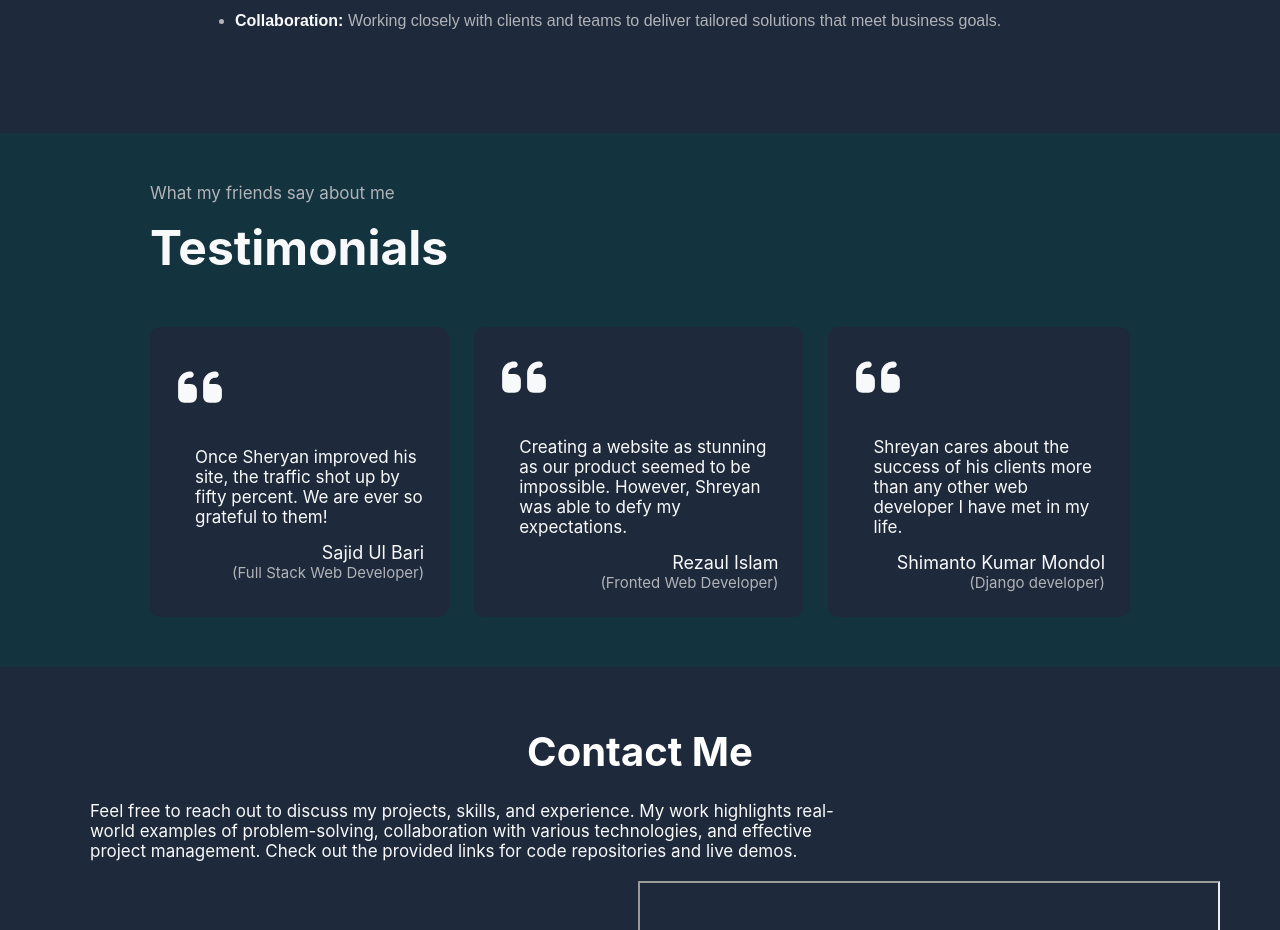
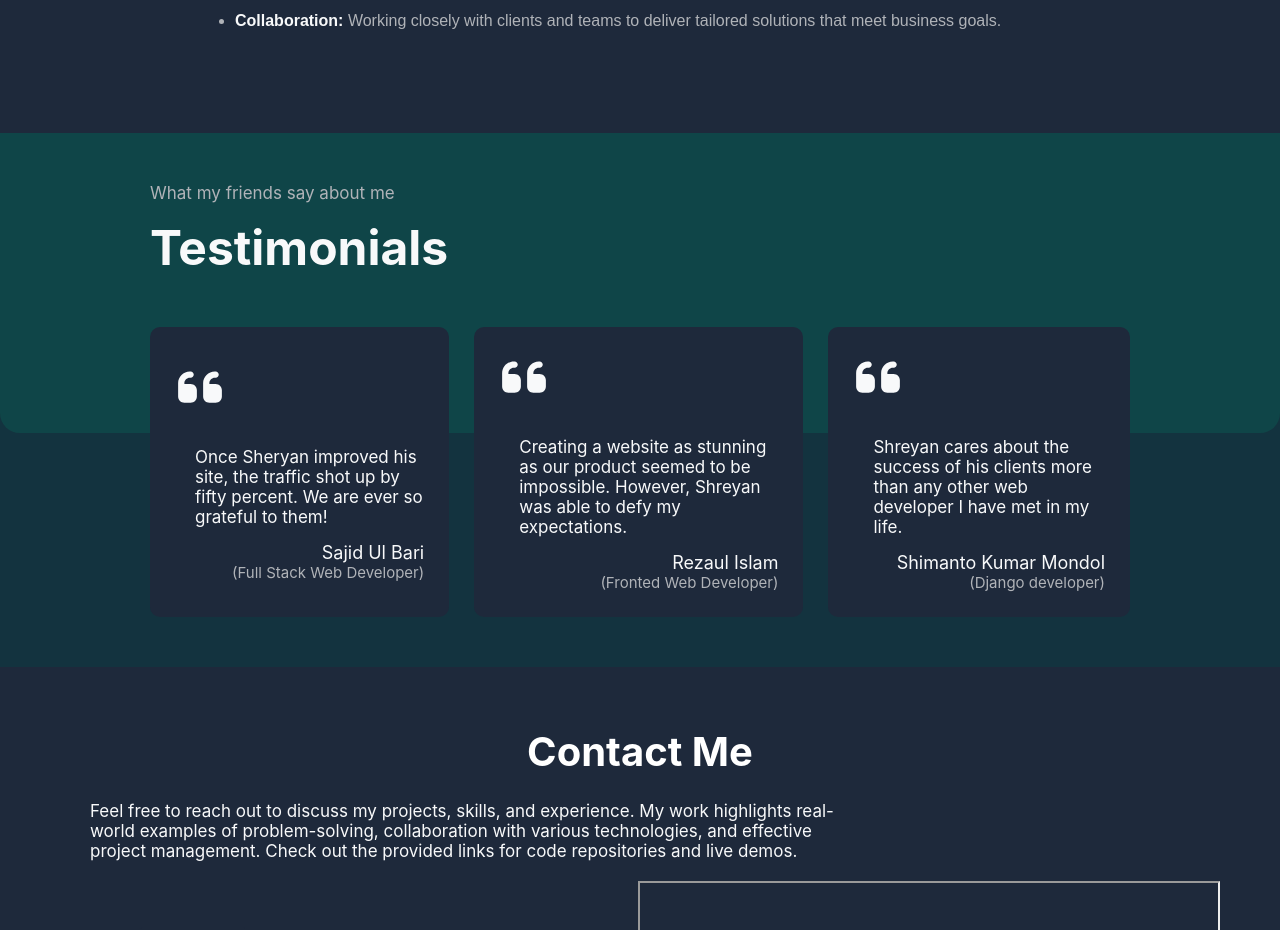
Before and after one commit to Shreyan1729/my_portfolio, a React (Vite) app: page / in a window 1280 px wide. Shown: the part 2840-3770 px from the top of the page. Built offline with nearby package versions, Linux system fonts and the light colour scheme; grey boxes are pictures that could not be loaded.

Commit message:
10th commit

```diff
--- a/src/App.css
+++ b/src/App.css
@@ -572,56 +572,40 @@
 #Testimonials {
   background-color: var(--bg-dark-teal);
   padding: 50px 150px;
+  position: relative;
 
-  /* .main {
-    height: 100vh;
-
-    .mask,
-    .body {
-      width: 100%;
-      height: 100%;
-      display: flex;
-      align-items: center;
-      justify-content: center;
-      color: #afa18f;
-      font-size: 64px;
-      line-height: 66px;
-      cursor: default;
-
-      p {
-        width: 1000px;
-        padding: 40px;
-      }
-      span {
-        color: #ec4e39;
-      }
-    }
-
-    .mask {
-      mask-image: url("../../public/mask.svg");
-      mask-repeat: no-repeat;
-      mask-size: 40px;
-      background: #ec4e39;
-      position: absolute;
-      color: black;
-    }
-  } */
+  .background-color {
+    position: absolute;
+    width: 100%;
+    top: 0;
+    background-color: #02876836;
+    height: 300px;
+    left: 0;
+    z-index: 9;
+    border-radius: 0 0 20px 20px;
+  }
 
   p {
     font-size: 17px;
     color: var(--text-muted);
+    z-index: 10;
+    position: relative;
   }
 
   h1 {
+    z-index: 10;
     font-size: 3rem;
     margin-top: 15px;
+    position: relative;
   }
 
   main {
     margin-top: 30px;
     display: grid;
     grid-template-columns: repeat(var(--quantityOfTestimonials), auto);
+    z-index: 10;
     gap: 25px;
+    position: relative;
 
     .testimonial {
       margin-top: 20px;
--- a/src/components/Testimonials.jsx
+++ b/src/components/Testimonials.jsx
@@ -1,5 +1,3 @@
-// "use client";
-
 import React from "react";
 import { fadeIn, testimonials } from "./Elements/Elements";
 import { FaQuoteLeft } from "react-icons/fa6";
@@ -32,6 +30,8 @@ const Testimonials = () => {
           </motion.div>
         ))}
       </main>
+
+      <div className="background-color"></div>
     </section>
   );
 };
```
